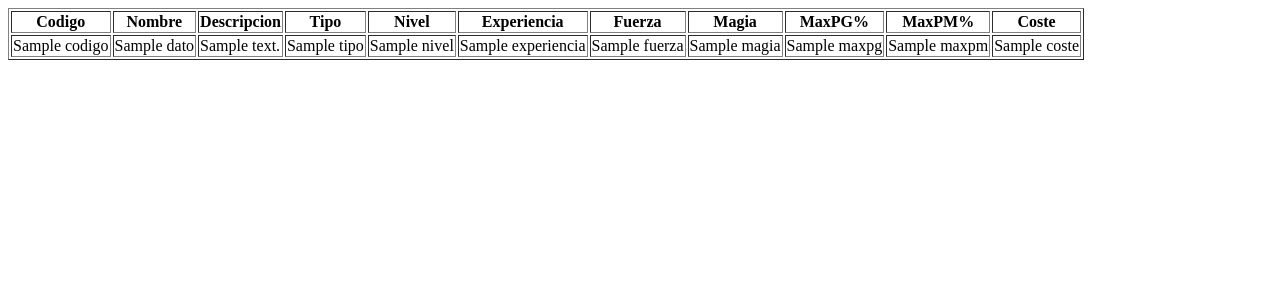
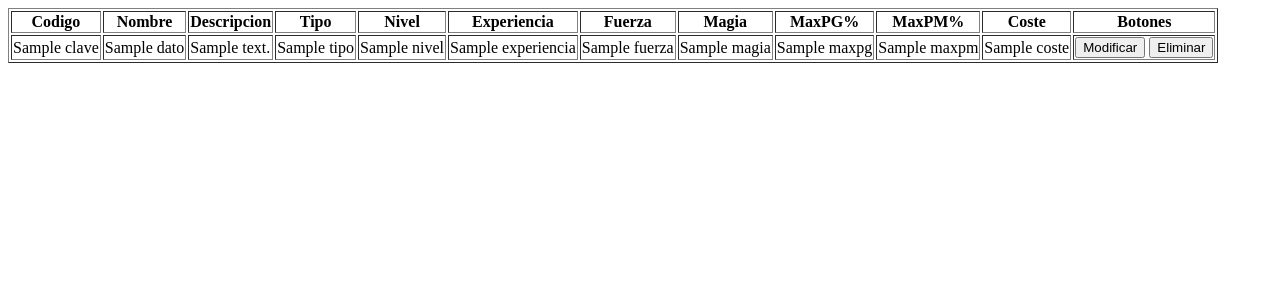
Before and after one commit to 111miguel111/Proyecto_FireBase_Flask, a Flask app: template Repositorio/Flask_FireBase/controller/templates/mostrar_materias.html in a window 1280 px wide. Shown: the top 300 px of the page. Run offline with Flask 3, Linux system fonts and the light colour scheme; the template is opened without the code that fills it: most values are stand-ins (such as "Sample title", 1, 10 or a date in 2020).

Commit message:
Restructuracion de materia
Ahora eliminar y modificar van por mostrar todos. Eliminar funciona y modificar queda que coja bien los inputs y que haga la peticion

```diff
--- a/Repositorio/Flask_FireBase/controller/ApiService.py
+++ b/Repositorio/Flask_FireBase/controller/ApiService.py
@@ -1,10 +1,10 @@
-from flask import Flask, render_template, request
+from flask import Flask, render_template, request, url_for, redirect
 from model import BBDD
 
 app = Flask(__name__)
 
 app.config['STATIC_FOLDER'] = 'static'
-
+app.config['JSON_AS_ASCII'] = False
 
 @app.route('/')
 def menu_principal():
@@ -18,7 +18,17 @@ def menu_materias():
 
 @app.route('/materias/crear', methods=['GET'])
 def menu_crear_materias():
-    return render_template('crear_materia.html')
+    datos=emptyMateria()
+    return render_template('crear_materia.html', datos=datos)
+
+@app.route('/materias/modificar', methods=['GET'])
+def modificar_materias():
+    clave = request.args.get('clave')
+    print(clave)
+    datos = BBDD.selectOne("materia", clave)
+    if (datos == None):
+        datos = emptyMateria()
+    return render_template('crear_materia.html', datos=datos)
 
 
 @app.route('/materias/crear', methods=['POST'])
@@ -30,15 +40,31 @@ def crear_materias():
 
     datos = BBDD.calcularClave("materia", datos)
     BBDD.insert("materia", datos)
-    # return render_template('crear_materia.html')
+    datos = BBDD.selectAll("materia")
+    return render_template('mostrar_materias.html', datos=datos)
 
 
 @app.route('/materias/mostrar', methods=['GET'])
 def menu_mostrar_materias():
     datos = BBDD.selectAll("materia")
-    print(datos)
     return render_template('mostrar_materias.html', datos=datos)
 
 
+@app.route('/materias/eliminar', methods=['POST'])
+def eliminar_materia():
+    datos = request.json
+    if(datos!=None):
+        clave = datos.get("clave")
+        materia = BBDD.selectOne("materia", clave)
+        print("Eliminar", materia)
+        if (materia != None):
+            BBDD.delete("materia", clave)
+
+    return redirect(url_for('menu_mostrar_materias'))
+
+def emptyMateria():
+    datos = {"clave":"","nombre":"","descripcion":"","tipo":"","nivel":"","experiencia":"","fuerza":"","magia":"","maxpg":"","maxpm":"","coste":""}
+    return datos
+
 def lanzar():
     app.run(debug=True)
--- a/Repositorio/Flask_FireBase/controller/templates/menu_materias.html
+++ b/Repositorio/Flask_FireBase/controller/templates/menu_materias.html
@@ -19,7 +19,7 @@
 					<li><a id="eliminar" href="#">Eliminar Materia</a></li>
 					<li><a id="modificar" href="#">Modificar Materia</a></li>
 					<li><a id="mostrar_todos" href="/materias/mostrar">Mostrar todas las materias</a></li>
-					<li><a href="/menu">Volver a la página principal</a></li>
+					<li><a href="/">Volver a la página principal</a></li>
 				</ul>
 			</nav>
 		<main class="ff7-text">
--- a/Repositorio/Flask_FireBase/controller/templates/mostrar_materias.html
+++ b/Repositorio/Flask_FireBase/controller/templates/mostrar_materias.html
@@ -18,10 +18,11 @@
             <th>MaxPG%</th>
             <th>MaxPM%</th>
             <th>Coste</th>
+            <th>Botones</th>
 
         {% for dato in datos %}
         <tr>
-            <td>{{ datos[dato]["codigo"] }}</td>
+            <td>{{ datos[dato]["clave"] }}</td>
             <td>{{ datos[dato]["nombre"] }}</td>
             <td>{{ datos[dato]["descripcion"] }}</td>
             <td>{{ datos[dato]["tipo"] }}</td>
@@ -32,8 +33,62 @@
             <td>{{ datos[dato]["maxpg"] }}</td>
             <td>{{ datos[dato]["maxpm"] }}</td>
             <td>{{ datos[dato]["coste"] }}</td>
+            <td><button onclick="modificar(this)">Modificar</button> <button onclick="eliminar(this)">Eliminar</button></td>
         </tr>
         {% endfor %}
     </table>
+    <script>
+      function eliminar(boton) {
+        var fila = boton.parentNode.parentNode;
+        var clave = fila.cells[0].innerText;
+
+        var datos = {
+          "clave": clave
+        };
+
+        // Realizar la solicitud POST a "/materias/modificar"
+        var xhr = new XMLHttpRequest();
+        xhr.open("POST", "/materias/eliminar", true);
+        xhr.setRequestHeader("Content-Type", "application/json");
+        xhr.onreadystatechange = function () {
+          if (xhr.readyState === 4 && xhr.status === 200) {
+            // Manejar la respuesta aquí si es necesario
+            console.log(xhr.responseText);
+          }
+        };
+        xhr.send(JSON.stringify(datos));
+        recargarPagina();
+      }
+
+      function modificar(boton) {
+        var fila = boton.parentNode.parentNode;
+        var clave = fila.cells[0].innerText;
+
+        var datos = {
+          "clave": clave
+        };
+
+        // Realizar la solicitud GET a "/materias/modificar"
+        var xhr = new XMLHttpRequest();
+        xhr.open("GET", "/materias/modificar", true);
+        xhr.setRequestHeader("Content-Type", "application/json");
+        xhr.onreadystatechange = function () {
+          if (xhr.readyState === 4 && xhr.status === 200) {
+            // Manejar la respuesta aquí si es necesario
+            console.log(xhr.responseText);
+          }
+        };
+
+        const queryString = new URLSearchParams(datos).toString();
+
+      window.location.href = `/materias/modificar?${queryString}`;
+      }
+    </script>
+    <script>
+        function recargarPagina() {
+            // Llama a la función location.reload() para recargar la página
+            location.reload();
+        }
+    </script>
 </body>
 </html>
--- a/Repositorio/Flask_FireBase/main.py
+++ b/Repositorio/Flask_FireBase/main.py
@@ -1,6 +1,5 @@
 from model import BBDD
 from controller import ApiService
-
 
 """
 for i in BBDD.selectAll("libros"):
--- a/Repositorio/Flask_FireBase/model/BBDD.py
+++ b/Repositorio/Flask_FireBase/model/BBDD.py
@@ -40,10 +40,10 @@ def update(tabla, datos):
     return False
 
 
-def selectOne(tabla, datos):
+def selectOne(tabla, clave):
     try:
         ref = db.reference(tabla)
-        return ref.child(datos["clave"]).get()
+        return ref.child(clave).get()
     except:
         print(traceback.format_exc())
     return None
```
Also changed, not shown: Repositorio/Flask_FireBase/controller/templates/crear_materia.html (+9 -10 lines), Repositorio/Flask_FireBase/controller/templates/eliminar_materias.html (added, +10 -0 lines), Repositorio/Flask_FireBase/controller/templates/modificar_materias.html (added, +10 -0 lines).
